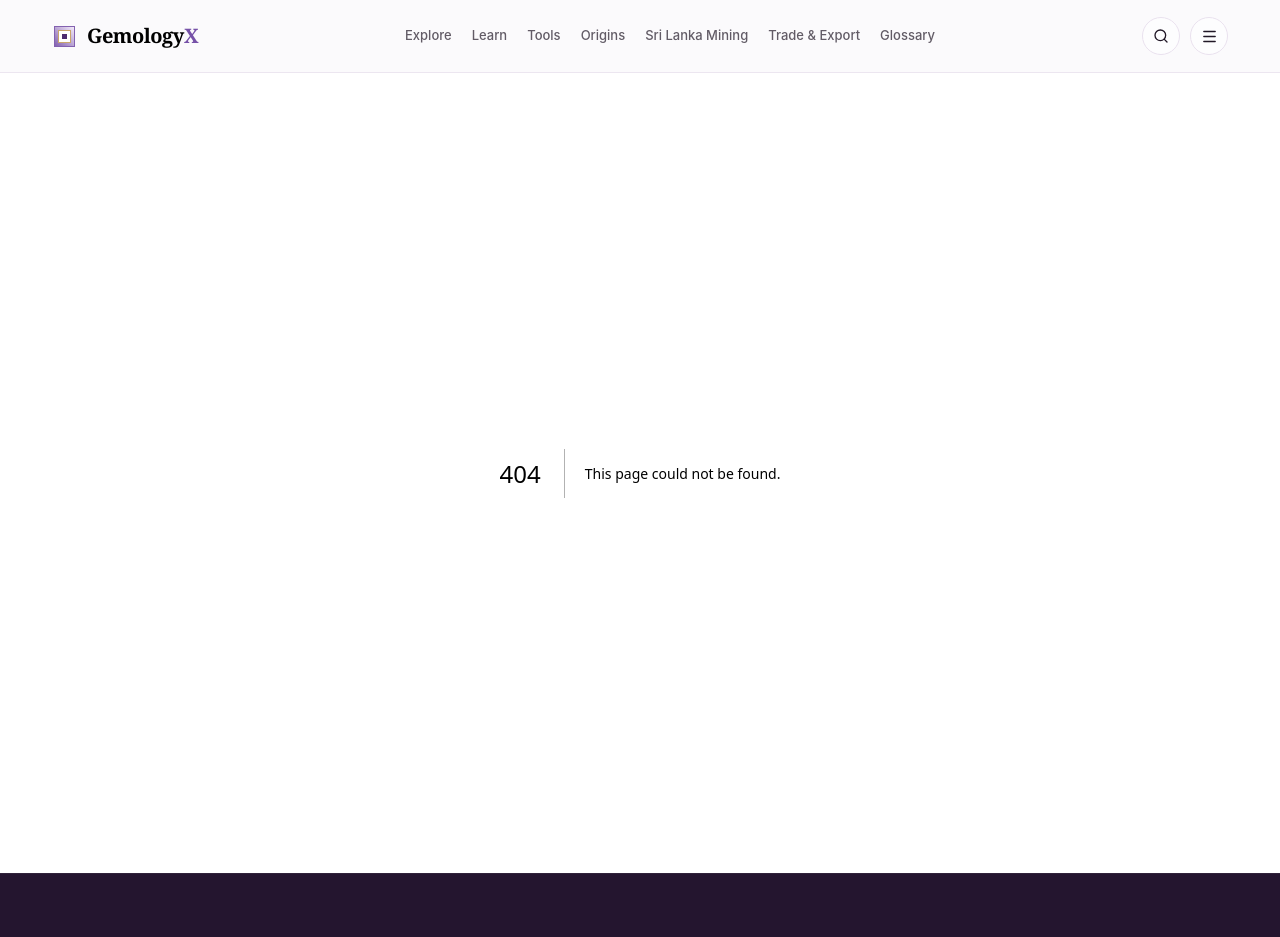
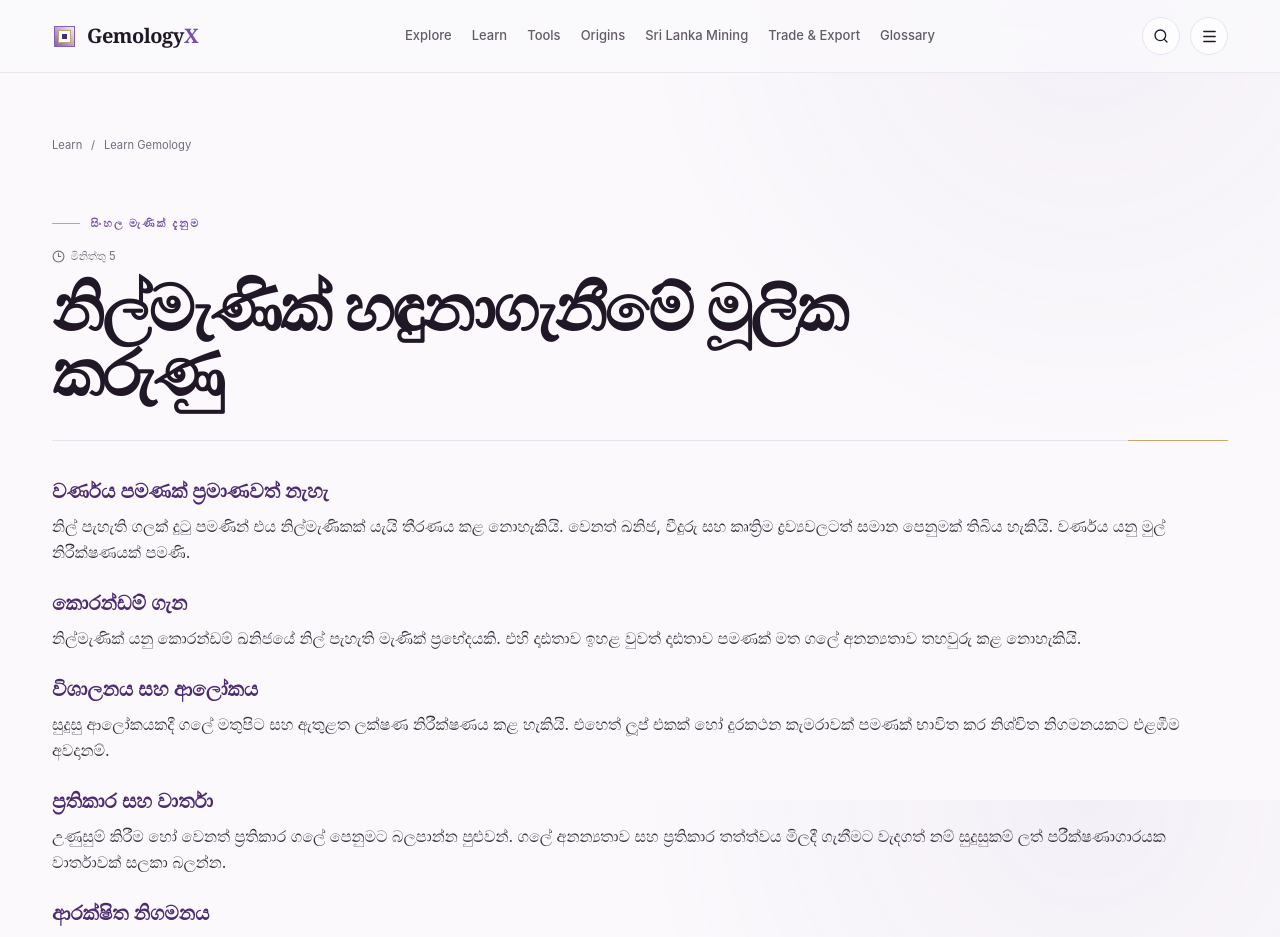
Before and after one commit to LinukaBandara/GemologyX, a Next.js app: page /si/learn/identify-sapphire in a window 1280 px wide. Before the commit this address had no page. Shown: the top 937 px of the page. Built offline with nearby package versions, Linux system fonts and the light colour scheme.

Commit message:
Add Sinhala guide: identify-sapphire

```diff
--- /dev/null
+++ b/src/app/si/learn/identify-sapphire/page.tsx
@@ -0,0 +1,44 @@
+import type { Metadata } from "next";
+import { ArticleLayout, ArticleSection } from "@/components/article-layout";
+
+export const metadata: Metadata = {
+  title: "නිල්මැණික් හඳුනාගැනීමේ මූලික කරුණු",
+  description: "නිල්මැණික් හඳුනාගැනීමේදී වර්ණය, භෞතික ලක්ෂණ සහ වෘත්තීය පරීක්ෂණවල වැදගත්කම ඉගෙන ගන්න.",
+};
+
+export default function Page() {
+  return (
+    <ArticleLayout
+      category="සිංහල මැණික් දැනුම"
+      readTime="මිනිත්තු 5"
+      title="නිල්මැණික් හඳුනාගැනීමේ මූලික කරුණු"
+      crumbHref="/learn"
+      crumbLabel="Learn Gemology"
+      related={[
+        { label: "ස්වභාවික සහ කෘත්‍රිම මැණික් අතර වෙනස", href: "/si/learn/natural-vs-synthetic-gemstones" },
+        { label: "මැණික් පරීක්ෂණ වාර්තාවක් කියවීම", href: "/si/learn/how-to-read-gem-report" },
+        { label: "මැණික් මිලදී ගැනීමට පෙර පරීක්ෂා කළ යුතු ලැයිස්තුව", href: "/si/learn/gemstone-buying-checklist" },
+      ]}
+    >
+      <ArticleSection heading="වර්ණය පමණක් ප්‍රමාණවත් නැහැ">
+        <p>නිල් පැහැති ගලක් දුටු පමණින් එය නිල්මැණිකක් යැයි තීරණය කළ නොහැකියි. වෙනත් ඛනිජ, වීදුරු සහ කෘත්‍රිම ද්‍රව්‍යවලටත් සමාන පෙනුමක් තිබිය හැකියි. වර්ණය යනු මුල් නිරීක්ෂණයක් පමණි.</p>
+      </ArticleSection>
+
+      <ArticleSection heading="කොරන්ඩම් ගැන">
+        <p>නිල්මැණික් යනු කොරන්ඩම් ඛනිජයේ නිල් පැහැති මැණික් ප්‍රභේදයකි. එහි දෘඪතාව ඉහළ වුවත් දෘඪතාව පමණක් මත ගලේ අනන්‍යතාව තහවුරු කළ නොහැකියි.</p>
+      </ArticleSection>
+
+      <ArticleSection heading="විශාලනය සහ ආලෝකය">
+        <p>සුදුසු ආලෝකයකදී ගලේ මතුපිට සහ ඇතුළත ලක්ෂණ නිරීක්ෂණය කළ හැකියි. එහෙත් ලූප් එකක් හෝ දුරකථන කැමරාවක් පමණක් භාවිත කර නිශ්චිත නිගමනයකට එළඹීම අවදානම්.</p>
+      </ArticleSection>
+
+      <ArticleSection heading="ප්‍රතිකාර සහ වාර්තා">
+        <p>උණුසුම් කිරීම හෝ වෙනත් ප්‍රතිකාර ගලේ පෙනුමට බලපාන්න පුළුවන්. ගලේ අනන්‍යතාව සහ ප්‍රතිකාර තත්ත්වය මිලදී ගැනීමට වැදගත් නම් සුදුසුකම් ලත් පරීක්ෂණාගාරයක වාර්තාවක් සලකා බලන්න.</p>
+      </ArticleSection>
+
+      <ArticleSection heading="ආරක්ෂිත නිගමනය">
+        <p>මෙම මාර්ගෝපදේශය මූලික අධ්‍යාපනය සඳහායි; නිශ්චිත ගලක් හඳුනාගැනීමේ සහතිකයක් නොවේ. මිල වැඩි ගනුදෙනුවකට පෙර ස්වාධීන පරීක්ෂාවක් ලබාගන්න.</p>
+      </ArticleSection>
+    </ArticleLayout>
+  );
+}
```
